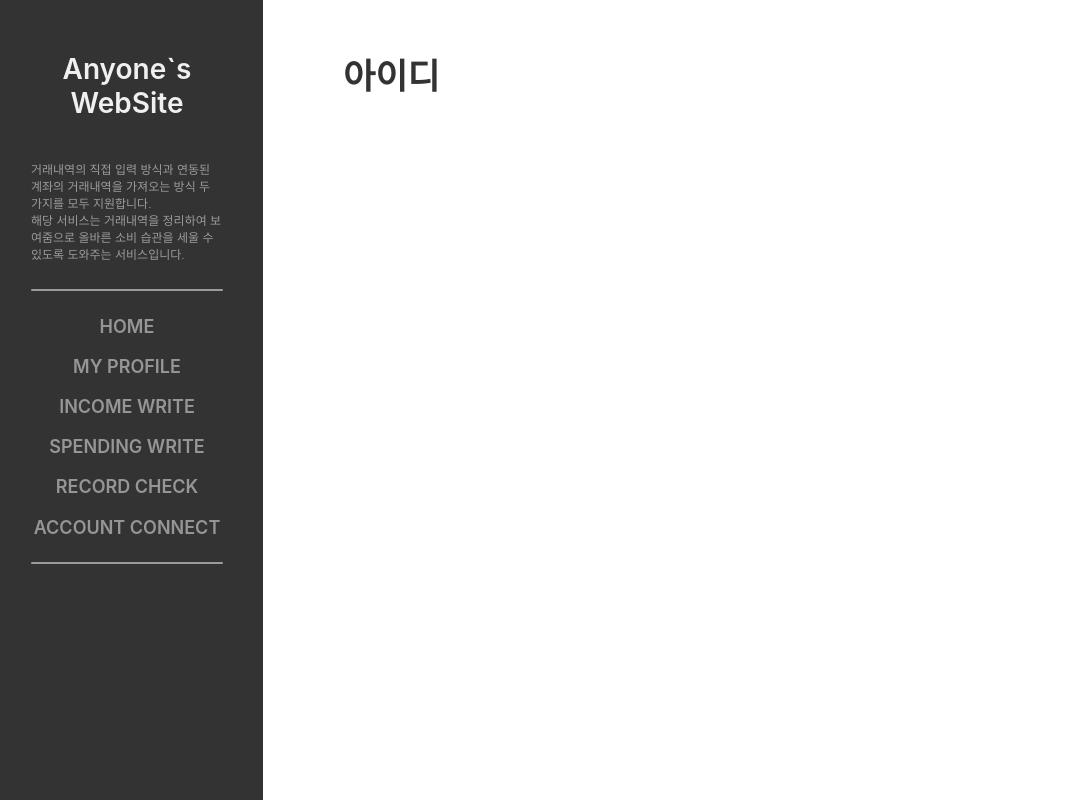
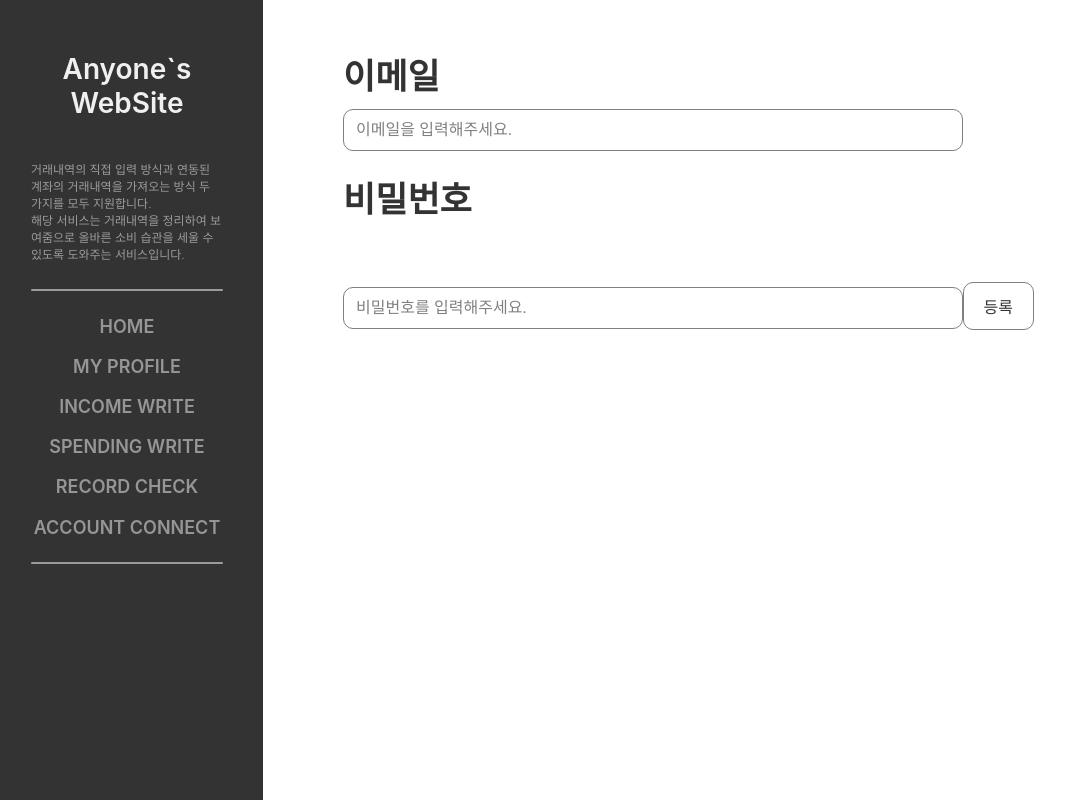
Before and after one commit to lkl4502/account_book_project, a React (Create React App) app in the folder frontend/: page / in a window 1280 px wide. Shown: the whole page, without its empty margins (9-1074 px from the left). Built offline with nearby package versions, Linux system fonts and the light colour scheme.

Commit message:
localstroage를 이용한 로그인 방식 구현

```diff
--- a/frontend/src/App.js
+++ b/frontend/src/App.js
@@ -14,7 +14,7 @@ import useAuth from "./Auth/useAuth";
 import { AuthContext } from "./context/auth-context";
 
 function App() {
-  const { token, login, logout, userId } = useAuth();
+  const { isLogin, token, userId, login, logout } = useAuth();
 
   return (
     <div className="App">
@@ -22,7 +22,7 @@ function App() {
         <Sidebar />
         <main>
           <AuthContext.Provider
-            value={{ isLoggedIn: !!token, token, userId, login, logout }}
+            value={{ isLogin, token, userId, login, logout }}
           >
             <Routes>
               <Route element={<PublicRoute />}>
--- a/frontend/src/Auth/useAuth.jsx
+++ b/frontend/src/Auth/useAuth.jsx
@@ -2,6 +2,7 @@ import { useState, useEffect } from "react";
 
 const useAuth = () => {
   // 인증 상태 관리
+  const [isLogin, setIsLogin] = useState(false);
   const [token, setToken] = useState(null);
   const [userId, setUserId] = useState(null);
 
@@ -12,6 +13,7 @@ const useAuth = () => {
     if (storedToken && storedUserId) {
       setToken(storedToken);
       setUserId(storedUserId);
+      setIsLogin(true);
     }
   }, []);
 
@@ -19,6 +21,7 @@ const useAuth = () => {
   const login = (token, userId) => {
     setToken(token);
     setUserId(userId);
+    setIsLogin(true);
     localStorage.setItem("authToken", token);
     localStorage.setItem("userId", userId);
   };
@@ -27,12 +30,14 @@ const useAuth = () => {
   const logout = () => {
     setToken(null);
     setUserId(null);
+    setIsLogin(false);
     localStorage.removeItem("authToken");
     localStorage.removeItem("userId");
   };
 
   // 인증 상태 반환
   return {
+    isLogin,
     token,
     userId,
     login,
--- a/frontend/src/Routes/PrivateRoute.jsx
+++ b/frontend/src/Routes/PrivateRoute.jsx
@@ -7,11 +7,11 @@ import { AuthContext } from "../context/auth-context";
 const PrivateRoute = () => {
   const auth = useContext(AuthContext);
 
-  if (!auth.isLoggedIn) {
+  if (!auth.isLogin) {
     alert("로그인이 필요한 기능입니다.");
   }
 
-  return auth.isLoggedIn ? <Outlet /> : <Navigate to="/" />;
+  return auth.isLogin ? <Outlet /> : <Navigate to="/" />;
 };
 
 export default PrivateRoute;
--- a/frontend/src/Routes/PublicRoute.jsx
+++ b/frontend/src/Routes/PublicRoute.jsx
@@ -7,7 +7,7 @@ import { AuthContext } from "../context/auth-context";
 const PublicRoute = () => {
   const auth = useContext(AuthContext);
 
-  return auth.isLoggedIn ? <Navigate to="/home" /> : <Outlet />;
+  return auth.isLogin ? <Navigate to="/home" /> : <Outlet />;
 };
 
 export default PublicRoute;
--- a/frontend/src/components/CustomButton.jsx
+++ b/frontend/src/components/CustomButton.jsx
@@ -11,10 +11,15 @@ const Button = styled.button`
   width: fit-content;
   margin: 50px 0;
   background-color: white;
+  type: ${(props) => props.type};
 `;
 
-function CustomButton({ children }) {
-  return <Button>{children}</Button>;
+function CustomButton({ onClick, disabled, children }) {
+  return (
+    <Button onClick={onClick} disabled={disabled}>
+      {children}
+    </Button>
+  );
 }
 
 export default CustomButton;
--- a/frontend/src/components/Text.jsx
+++ b/frontend/src/components/Text.jsx
@@ -23,9 +23,7 @@ function Text({ type, margin, border, children }) {
     case "title":
       return (
         <>
-          <TitleP margin={margin} border={border}>
-            {children}
-          </TitleP>
+          <TitleP margin={margin}>{children}</TitleP>
         </>
       );
 
--- a/frontend/src/context/auth-context.js
+++ b/frontend/src/context/auth-context.js
@@ -1,7 +1,7 @@
 import { createContext } from "react";
 
 export const AuthContext = createContext({
-  isLoggedIn: false,
+  isLogin: false,
   userId: null,
   token: null,
   login: () => {},
--- a/frontend/src/pages/Login.jsx
+++ b/frontend/src/pages/Login.jsx
@@ -1,12 +1,76 @@
-import React from "react";
-import styled from "styled-components";
+import React, { useContext, useState } from "react";
 import Text from "../components/Text";
 import InputBox from "../components/InputBox";
+import CustomButton from "../components/CustomButton";
+import { AuthContext } from "../context/auth-context";
 
 function Login() {
+  const auth = useContext(AuthContext);
+  const [email, setEmail] = useState("");
+  const [pw, setPw] = useState("");
+
+  // const navigate = useNavigate();
+
+  const handleLogin = async (e) => {
+    e.preventDefault();
+    auth.login(email, pw);
+
+    // await new Promise((r) => setTimeout(r, 1000));
+
+    // const response = await fetch(
+    //   "로그인 서버 주소",
+    //   {
+    //     method: "POST",
+    //     headers: {
+    //       "Content-Type": "application/json",
+    //     },
+    //     body: JSON.stringify({
+    //       email: email,
+    //       password: pw,
+    //     }),
+    //   }
+    // );
+    // const result = await response.json();
+
+    // if (response.status === 200) {
+    //   setLoginCheck(false);
+    //   // Store token in local storage
+    //   sessionStorage.setItem("token", result.token);
+    //   sessionStorage.setItem("email", result.email); // 여기서 userid를 저장합니다.
+    //   sessionStorage.setItem("role", result.role); // 여기서 role를 저장합니다.
+    //   sessionStorage.setItem("storeid", result.storeId); // 여기서 role를 저장합니다.
+    //   console.log("로그인성공, 이메일주소:" + result.email);
+    //   navigate("/"); // 로그인 성공시 홈으로 이동합니다.
+    // } else {
+    //   setLoginCheck(true);
+    // }
+  };
+
   return (
     <>
-      <Text type={"title"}>아이디</Text>
+      <form>
+        <Text type={"title"} margin={"0px 0px 10px 0px"}>
+          이메일
+        </Text>
+
+        <InputBox
+          type={"email"}
+          value={email}
+          setValue={setEmail}
+          placeholder={"이메일을 입력해주세요."}
+        />
+
+        <Text type={"title"} margin={"20px 0px 10px 0px"}>
+          비밀번호
+        </Text>
+        <InputBox
+          type={"password"}
+          value={pw}
+          setValue={setPw}
+          placeholder={"비밀번호를 입력해주세요."}
+        />
+        <CustomButton onClick={handleLogin}>등록</CustomButton>
+      </form>
     </>
   );
 }
```
